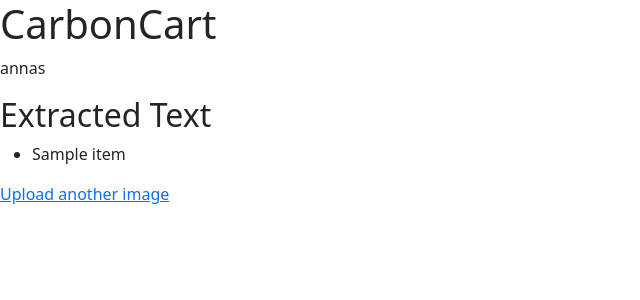
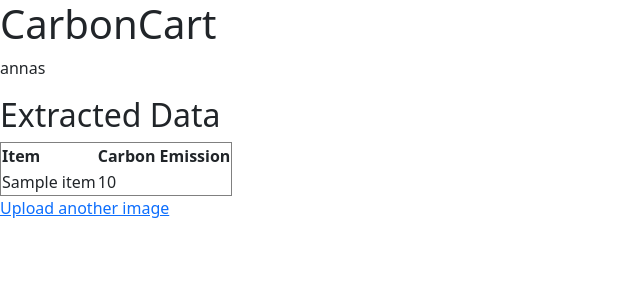
Before and after one commit to Annarhysa/CarbonCart, a Flask app: template templates/result.html in a window 1280 px wide. Shown: the top 300 px of the page, without its empty margins (0-640 px from the left). Run offline with Flask 3, Linux system fonts and the light colour scheme; the template is opened without the code that fills it: most values are stand-ins (such as "Sample title", 1, 10 or a date in 2020); parts of the project's set-up code (start-up, migrations or seed data) failed here and were passed over.

Commit message:
Calculation of carbon emission completed successfully

```diff
--- a/app.py
+++ b/app.py
@@ -1,19 +1,78 @@
-from flask import Flask, request, render_template, redirect, url_for
-from PIL import Image
+from flask import Flask, request, render_template, redirect, url_for, session
 import os
+import pandas as pd
 from models.ocr_read import image_list
 
 app = Flask(__name__)
 app.config['UPLOAD_FOLDER'] = 'uploads/'
+app.secret_key = 'your_secret_key'  # Needed for session management
 
 # Ensure the upload folder exists
 os.makedirs(app.config['UPLOAD_FOLDER'], exist_ok=True)
 
+# Load dataset
+df = pd.read_csv('./data/items_cp_stats.csv')
+
+def extract_item_quantity(line):
+    words = line.split()
+    quantity = None
+    for i, word in enumerate(words):
+        if word.lower().endswith('kg'):
+            try:
+                quantity = float(word.lower().replace('kg', ''))
+            except ValueError:
+                continue
+            item = ' '.join(words[:i])
+            return item, quantity
+    return line, quantity
+
+def process_user_input(inputs, data):
+    items = data['FOOD COMMODITY ITEM'].str.lower().unique()
+    commodity_typologies = data['FOOD COMMODITY TYPOLOGY'].str.lower().unique()
+    result = {}
+    dropdown_data = {}
+    item_details = {}
+
+    for line in inputs:
+        item, quantity = extract_item_quantity(line)
+        item = item.lower()
+        if item in items:
+            result[item] = quantity
+        else:
+            matched_typology = [typology for typology in commodity_typologies if typology in item]
+            if matched_typology:
+                specific_items = data[data['FOOD COMMODITY TYPOLOGY'].str.lower() == matched_typology[0]]['FOOD COMMODITY ITEM']
+                dropdown_data[item] = specific_items.tolist()
+                result[item] = None
+            else:
+                item_details[item] = quantity
+
+    session['dropdown_data'] = dropdown_data
+    session['item_details'] = item_details
+    return result
+
+def carbon_emission(inputs, data):
+    result = {}
+    items = data['FOOD COMMODITY ITEM'].str.lower().unique()
+
+    for item, quantity in inputs.items():
+        item = item.lower()
+        quantity = float(quantity)  # Ensure quantity is a number
+
+        if item in items:
+            # Get the median carbon emission for the item
+            median_emission = data.loc[data['FOOD COMMODITY ITEM'].str.lower() == item, 'median'].values[0]
+            # Calculate the total emission
+            total_emission = round(quantity * median_emission, 2)
+            result[item] = total_emission
+        else:
+            result[item] = 'Item not found in dataset'
+
+    return result
 
 @app.route('/')
 def index():
     return render_template('index.html')
-
 
 @app.route('/upload', methods=['POST'])
 def upload_image():
@@ -26,7 +85,33 @@ def upload_image():
         image_path = os.path.join(app.config['UPLOAD_FOLDER'], file.filename)
         file.save(image_path)
         text = image_list(image_path)
-        return render_template('result.html', text=text)
+        result_dict = process_user_input(text, df)
+        return render_template('processed.html', text=result_dict)
+
+@app.route('/submit', methods=['POST'])
+def submit():
+    form_data = request.form
+    processed_data = {}
+    dropdown_data = session.get('dropdown_data', {})
+
+    for key, value in form_data.items():
+        if key.startswith('item_'):
+            item_key = key.split('_', 1)[1]
+            quantity = form_data.get(f'quantity_{item_key}', None)
+
+            # Check if the item_key is in dropdown_data
+            if item_key in dropdown_data:
+                # Use the user's selection from the dropdown
+                selected_item = form_data.get(key)
+                if selected_item:
+                    processed_data[selected_item.lower()] = quantity
+            else:
+                processed_data[item_key.lower()] = quantity
+
+    # Now, processed_data has the correct item names and quantities
+    result = carbon_emission(processed_data, df)
+
+    return render_template('result.html', data=result)
 
 
 if __name__ == '__main__':
--- a/data/extracted_text/extracted.txt
+++ b/data/extracted_text/extracted.txt
@@ -1,5 +1,2 @@
 Beer
-Chicken
-Chocolate
-Ketchup
-Egg Pasta
+Pasta
--- a/templates/result.html
+++ b/templates/result.html
@@ -1,11 +1,21 @@
 {% extends "base.html" %}
 {% block content %}
-    <h2>Extracted Text</h2>
-    <!-- <p>{{ text }}</p>   -->
-    <ul>
-        {% for item in text %}
-            <li>{{ item }}</li>
-        {% endfor %}
-    </ul>
+    <h2>Extracted Data</h2>
+    <table border="1">
+        <thead>
+            <tr>
+                <th>Item</th>
+                <th>Carbon Emission</th>
+            </tr>
+        </thead>
+        <tbody>
+            {% for item, quantity in data.items() %}
+                <tr>
+                    <td>{{ item }}</td>
+                    <td>{{ quantity if quantity else 'Not specified' }}</td>
+                </tr>
+            {% endfor %}
+        </tbody>
+    </table>
     <a href="{{ url_for('index') }}">Upload another image</a>
 {% endblock %}
```
Also changed, not shown: models/user_data.py (+0 -10 lines), templates/processed.html (added, +23 -0 lines), data/images/digital_list_2.jpg (added).
